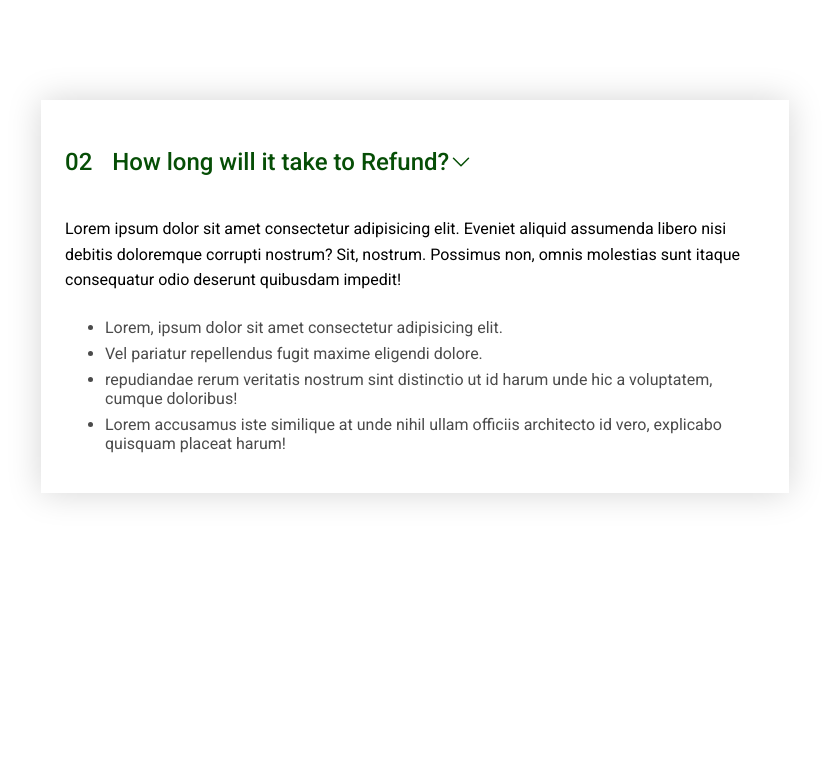
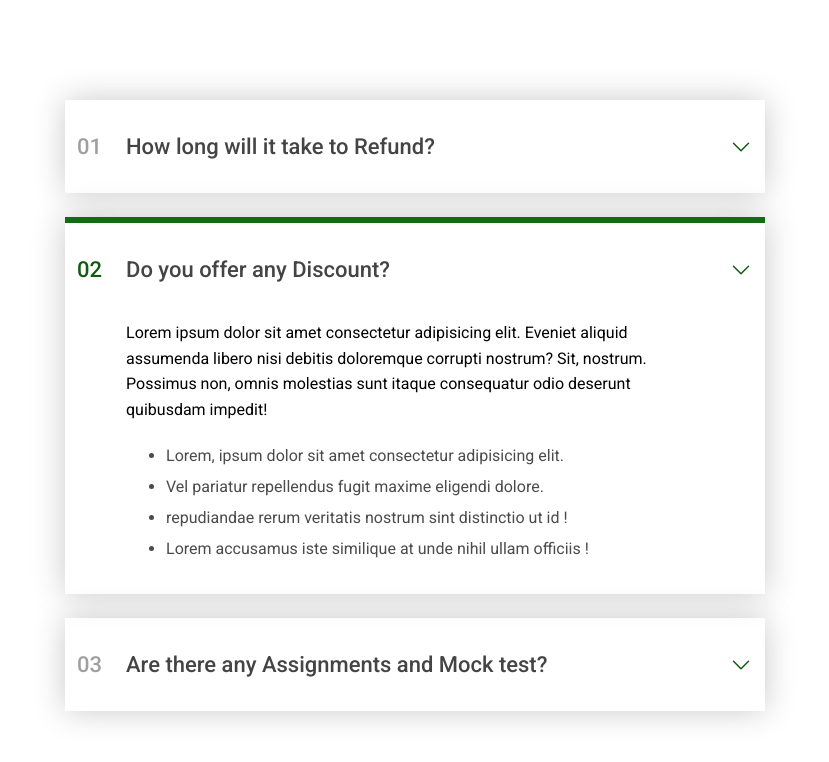
Before and after one commit to parinitapatil/Responsive-Real-World-Website-with-HTML---CSS, a plain HTML site: page Section-3/index.html in a window 1280 px wide. Shown: the whole page, without its empty margins (225-1054 px from the left). Drawn offline with Linux system fonts and the light colour scheme.

Commit message:
Project Accordion ✅

```diff
--- a/Section-3/index.html
+++ b/Section-3/index.html
@@ -12,68 +12,121 @@
         .accordion{
             width: 700px;
             margin: 100px auto;
-            box-shadow: 0px 0px 32px  rgb(213, 213, 213);
-            padding: 24px;
+
+            display: flex;
+            flex-direction: column;
+            gap: 24px;
         }
         .number{
-            font-size: 24px;
+            font-size: 22px;
+            font-weight: 450;
+            color: rgb(159, 159, 159);
         }
+        .display-n{
+            color: rgb(16, 91, 16);
+        }
+        .display-q{
+            color: rgb(16, 91, 16);
+        }
+
         .question{
-            font-size: 24px;
+            font-size: 22px;
+            font-weight: 450;
+            color: rgb(68, 68, 68);
         }
         .hidden-box{
-
+           grid-column: 2;
+           display: none;
         }
         .hidden-box p{
-            margin-bottom: 25px;
+            margin-bottom: 24px;
             line-height: 1.6;
         }
         .hidden-box ul{
             display: flex;
             flex-direction: column;
-            gap: 7px;
+            gap: 12px;
             color: rgb(75, 75, 75);
-            font-weight: ;
-        }
-
-        .content{
-
+            margin-bottom: 24px;
         }
         .icon{
             width: 24px;
+            stroke:  rgb(16, 91, 16);
         }
         .box{
-            display: flex;
-            font-weight: 500;
-            color: rgb(6, 78, 6);
-            cursor: pointer;
+            display: grid;
+            grid-template-columns: auto 1fr auto;
+            align-items: center;
+            column-gap: 24px;
+            padding:12px;
+            box-shadow: 0px 0px 32px  rgb(201, 201, 201);
+
         }
-        .box .number{
-            margin-right: 20px;
+        .open{
+            border-top: 6px solid rgb(19, 108, 19);
         }
-        .box .question{
-
+        .open .hidden-box{
+            display: block;
         }
     </style>
 </head>
 <body>
     <div class="accordion">
         <div class="box">
-        <p class="number">02</p>
+        <p class="number">01</p>
         <p class="question">How long will it take to Refund?</p>
         <svg class="icon" xmlns="http://www.w3.org/2000/svg" fill="none" viewBox="0 0 24 24" stroke-width="1.5" stroke="currentColor" class="w-6 h-6">
         <path stroke-linecap="round" stroke-linejoin="round" d="m19.5 8.25-7.5 7.5-7.5-7.5" />
         </svg>
-        </div>
+
         <div class="hidden-box">
             <p class="content">Lorem ipsum dolor sit amet consectetur adipisicing elit. Eveniet aliquid assumenda libero nisi debitis doloremque corrupti nostrum? Sit, nostrum. Possimus non, omnis molestias sunt itaque consequatur odio deserunt quibusdam impedit!</p>
             <ul>
                 <li>Lorem, ipsum dolor sit amet consectetur adipisicing elit. </li>
                 <li>  Vel pariatur repellendus fugit maxime eligendi dolore.</li>
-                <li>repudiandae rerum veritatis nostrum sint distinctio ut id harum unde hic a voluptatem, cumque doloribus!</li>
-                <li>Lorem accusamus iste similique at unde nihil ullam officiis architecto id vero, explicabo quisquam placeat harum! </li>
+                <li>repudiandae rerum veritatis nostrum sint distinctio ut id !</li>
+                <li>Lorem accusamus iste similique at unde nihil ullam officiis ! </li>
             </ul>
+            </div>
+        </div>
+
+        <div class="box open">
+        <p class="number display-n">02</p>
+        <p class="question display-q">Do you offer any Discount?</p>
+        <svg class="icon" xmlns="http://www.w3.org/2000/svg" fill="none" viewBox="0 0 24 24" stroke-width="1.5" stroke="currentColor" class="w-6 h-6">
+        <path stroke-linecap="round" stroke-linejoin="round" d="m19.5 8.25-7.5 7.5-7.5-7.5" />
+        </svg>
+
+        <div class="hidden-box">
+            <p class="content">Lorem ipsum dolor sit amet consectetur adipisicing elit. Eveniet aliquid assumenda libero nisi debitis doloremque corrupti nostrum? Sit, nostrum. Possimus non, omnis molestias sunt itaque consequatur odio deserunt quibusdam impedit!</p>
+            <ul>
+                <li>Lorem, ipsum dolor sit amet consectetur adipisicing elit. </li>
+                <li>  Vel pariatur repellendus fugit maxime eligendi dolore.</li>
+                <li>repudiandae rerum veritatis nostrum sint distinctio ut id !</li>
+                <li>Lorem accusamus iste similique at unde nihil ullam officiis ! </li>
+            </ul>
+            </div>
+        </div>
+
+        <div class="box">
+        <p class="number">03</p>
+        <p class="question">Are there any Assignments and Mock test?</p>
+        <svg class="icon" xmlns="http://www.w3.org/2000/svg" fill="none" viewBox="0 0 24 24" stroke-width="1.5" stroke="currentColor" class="w-6 h-6">
+        <path stroke-linecap="round" stroke-linejoin="round" d="m19.5 8.25-7.5 7.5-7.5-7.5" />
+        </svg>
+
+        <div class="hidden-box">
+            <p class="content">Lorem ipsum dolor sit amet consectetur adipisicing elit. Eveniet aliquid assumenda libero nisi debitis doloremque corrupti nostrum? Sit, nostrum. Possimus non, omnis molestias sunt itaque consequatur odio deserunt quibusdam impedit!</p>
+            <ul>
+                <li>Lorem, ipsum dolor sit amet consectetur adipisicing elit. </li>
+                <li>  Vel pariatur repellendus fugit maxime eligendi dolore.</li>
+                <li>repudiandae rerum veritatis nostrum sint distinctio ut id !</li>
+                <li>Lorem accusamus iste similique at unde nihil ullam officiis ! </li>
+            </ul>
+            </div>
         </div>
     </div>
+
+
 </body>
 </html>
```
